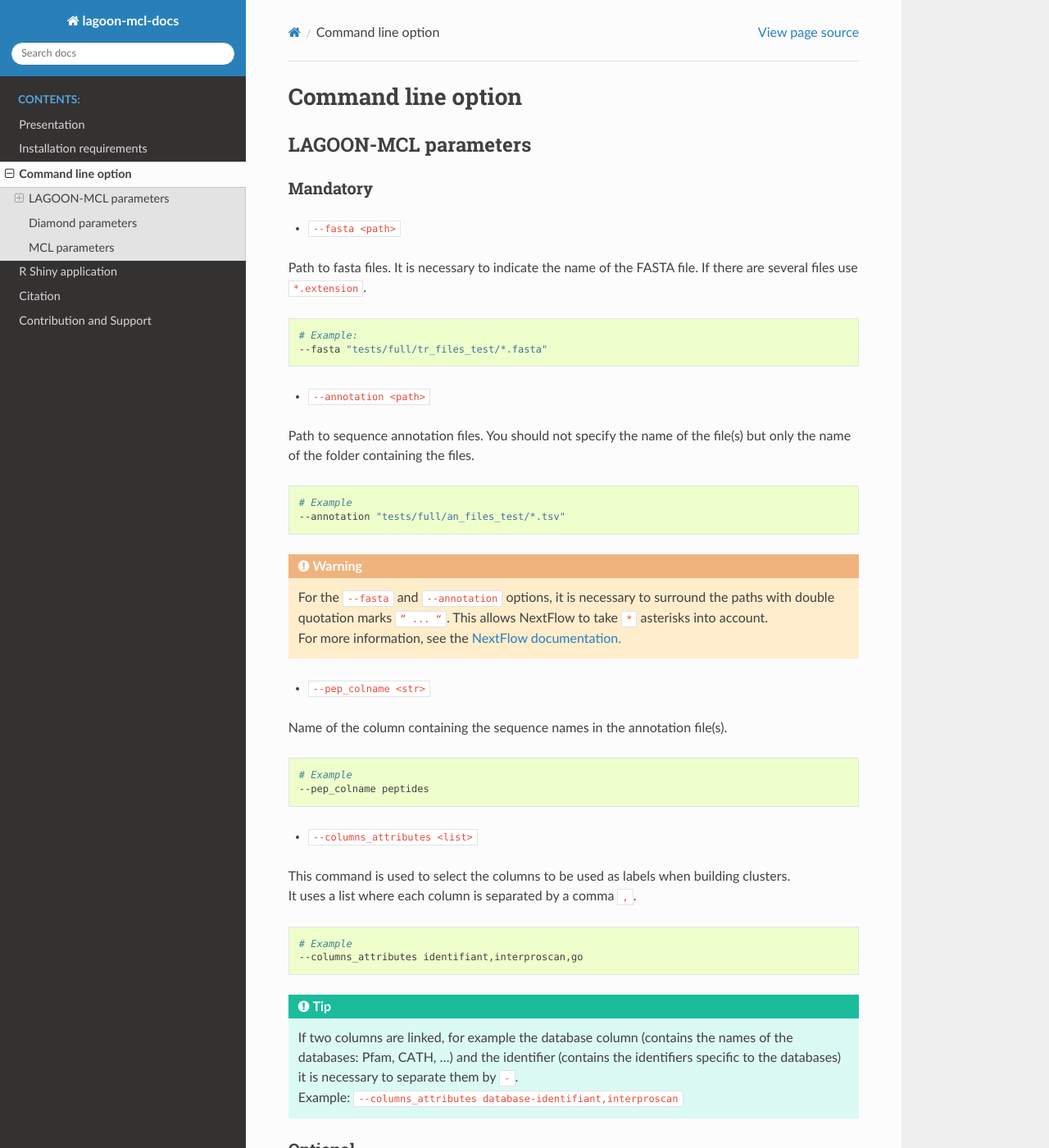
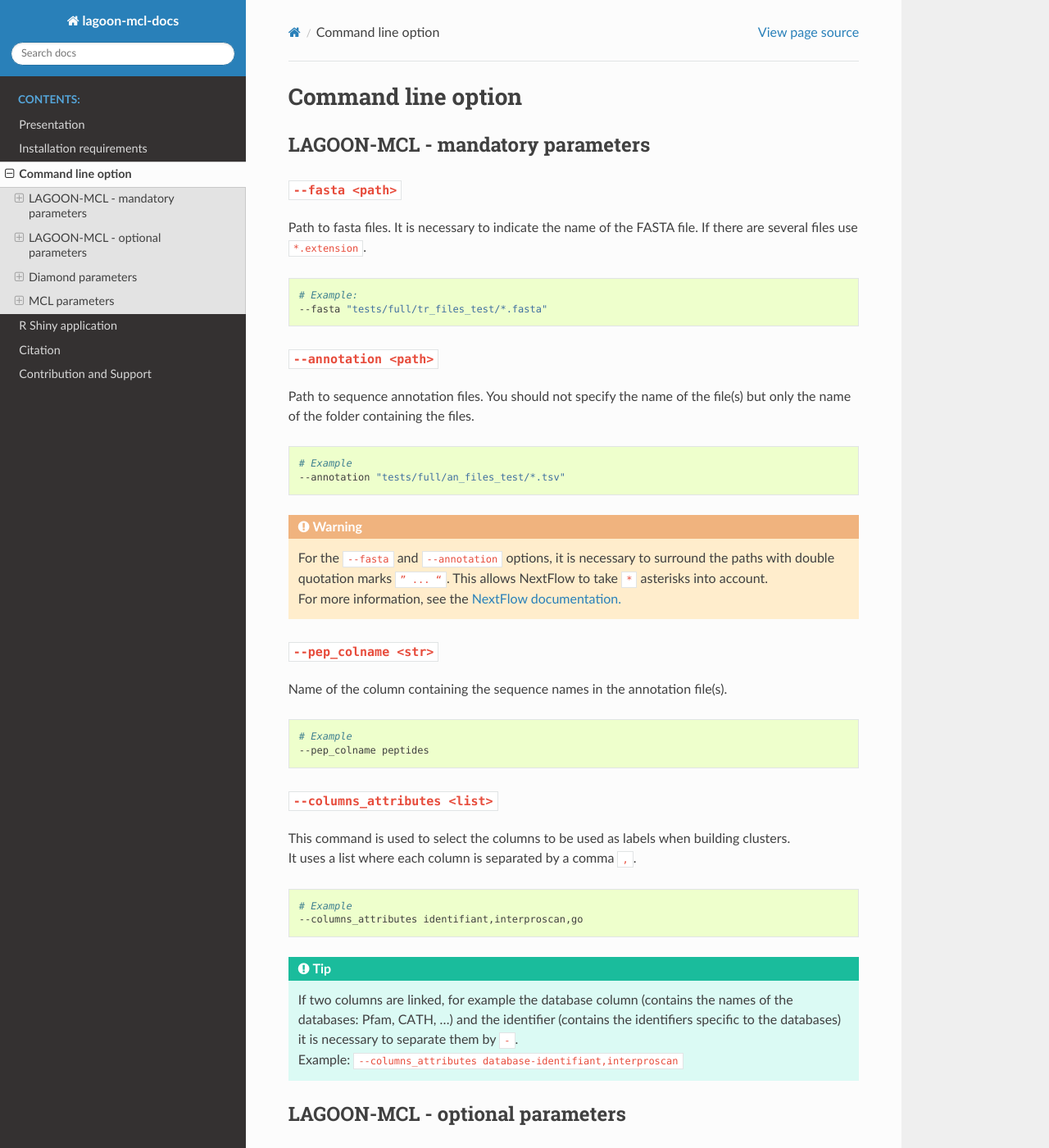
Before and after one commit to jroussea/LAGOON-MCL-docs, a Sphinx documentation site: the page built from source/command.rst, in a window 1280 px wide and 1400 px high. Shown: the whole window at 82% size. Built offline with Sphinx 7.4.7 and the Read the Docs theme 2.0.0, drawn with Linux system fonts in a browser that asks for light colours.

Commit message:
update title format

```diff
--- a/source/command.rst
+++ b/source/command.rst
@@ -1,13 +1,11 @@
 Command line option
 ===================
 
-LAGOON-MCL parameters
----------------------
+LAGOON-MCL - mandatory parameters
+---------------------------------
 
-Mandatory
-~~~~~~~~~
-
-* ``--fasta <path>``
+``--fasta <path>``
+~~~~~~~~~~~~~~~~~~
 
 Path to fasta files. It is necessary to indicate the name of the
 FASTA file. If there are several files use ``*.extension``.
@@ -17,7 +15,8 @@
     # Example:
     --fasta "tests/full/tr_files_test/*.fasta"
 
-* ``--annotation <path>``
+``--annotation <path>``
+~~~~~~~~~~~~~~~~~~~~~~~
 
 Path to sequence annotation files. You should not specify the name
 of the file(s) but only the name of the folder containing the files.
@@ -35,7 +34,8 @@
     into account.
   | For more information, see the `NextFlow documentation. <https://www.nextflow.io/docs/latest/cli.html#pipeline-parameters>`_
 
-* ``--pep_colname <str>``
+``--pep_colname <str>``
+~~~~~~~~~~~~~~~~~~~~~~~
 
 Name of the column containing the sequence names in the annotation file(s).
 
@@ -44,8 +44,8 @@
   # Example
   --pep_colname peptides
 
-
-* ``--columns_attributes <list>``
+``--columns_attributes <list>``
+~~~~~~~~~~~~~~~~~~~~~~~~~~~~~~~
 
 | This command is used to select the columns to be used as
   labels when building clusters.
@@ -64,11 +64,11 @@
      the databases) it is necessary to separate them by ``-``.
    | Example: ``--columns_attributes database-identifiant,interproscan``
 
+LAGOON-MCL - optional parameters
+--------------------------------
 
-Optional
-~~~~~~~~
-
-* ``--projectName <str>``
+``--projectName <str>``
+~~~~~~~~~~~~~~~~~~~~~~~
 
 Default: ``LAGOON-MCL``
 
@@ -81,7 +81,8 @@
   # Example
   --projectName lagoon-mcl
 
-* ``--outdir <path>``
+``--outdir <path>``
+~~~~~~~~~~~~~~~~~~~
 
 Default: ``"$baseDir/results"``
 
@@ -93,7 +94,8 @@
   # Example
   --outdir path/to/folder/results
 
-* ``--concat_fasta <str>``
+``--concat_fasta <str>``
+~~~~~~~~~~~~~~~~~~~~~~~~
 
 Default: ``all_sequences``
 
@@ -104,7 +106,8 @@
   # Example
   --outdir all_sequences
 
-* ``--information <true or false>``
+``--information <true or false>``
+~~~~~~~~~~~~~~~~~~~~~~~~~~~~~~~~~
 
 Default: ``false``
 
@@ -115,7 +118,8 @@
   If ``true``, the ``--information_files`` and
   ``--information_attributes`` parameters must be used.
 
-* ``--information_fils <path>``
+``--information_fils <path>``
+~~~~~~~~~~~~~~~~~~~~~~~~~~~~~
 
 Mandatory if ``--information true``
 
@@ -146,7 +150,8 @@
 
     It is possible to specify only one TSV file with this option
 
-* ``--information_attributes <list>``
+``--information_attributes <list>``
+~~~~~~~~~~~~~~~~~~~~~~~~~~~~~~~~~~~
 
 Mandatory if ``--information true``
 
@@ -156,7 +161,8 @@
 Diamond parameters
 ------------------
 
-* ``--run_diamond <true or false>``
+``--run_diamond <true or false>``
+~~~~~~~~~~~~~~~~~~~~~~~~~~~~~~~~~
 
 Default: ``true``
 
@@ -177,7 +183,8 @@
   # Example
   --diamond path/to/file/blast_alignment.tsv
 
-* ``--sensitivity <str>``
+``--sensitivity <str>``
+~~~~~~~~~~~~~~~~~~~~~~~
 
 Default: ``sensitive``
 
@@ -198,7 +205,8 @@
 For more information, see the `Diamond documentation <https://github.com/
 bbuchfink/diamond/wiki/3.-Command-line-options#sensitivity-modes>`_ .
 
-* ``--matrix <str>``
+``--matrix <str>``
+~~~~~~~~~~~~~~~~~~
 
 Default: ``BLOSUM62``
 
@@ -221,7 +229,8 @@
 
 For more information, see the `Diamond documentation <https://github.com/bbuchfink/diamond/wiki/3.-Command-line-options#alignment-options>`__.
 
-* ``--diamond_evalue <int>``
+``--diamond_evalue <int>``
+~~~~~~~~~~~~~~~~~~~~~~~~~~
 
 Default: ``0.001``
 
@@ -232,7 +241,8 @@
 MCL parameters
 --------------
 
-* ``--run_mcl <true or false>``
+``--run_mcl <true or false>``
+~~~~~~~~~~~~~~~~~~~~~~~~~~~~~
 
 Default: ``true``
 
@@ -244,7 +254,8 @@
   different parameters for Diamond BLASTp.
 
 
-* ``--I <list>``
+``--I <list>``
+~~~~~~~~~~~~~~
 
 Default: ``1.4,2,4``
 
@@ -262,7 +273,8 @@
   each attribute provided with the options: ``--columns_attributes``
   and ``--information_attributes``.
 
-* ``--max_weight <float>``
+``--max_weight <float>``
+~~~~~~~~~~~~~~~~~~~~~~~~
 
 Default: ``350``
 
```
